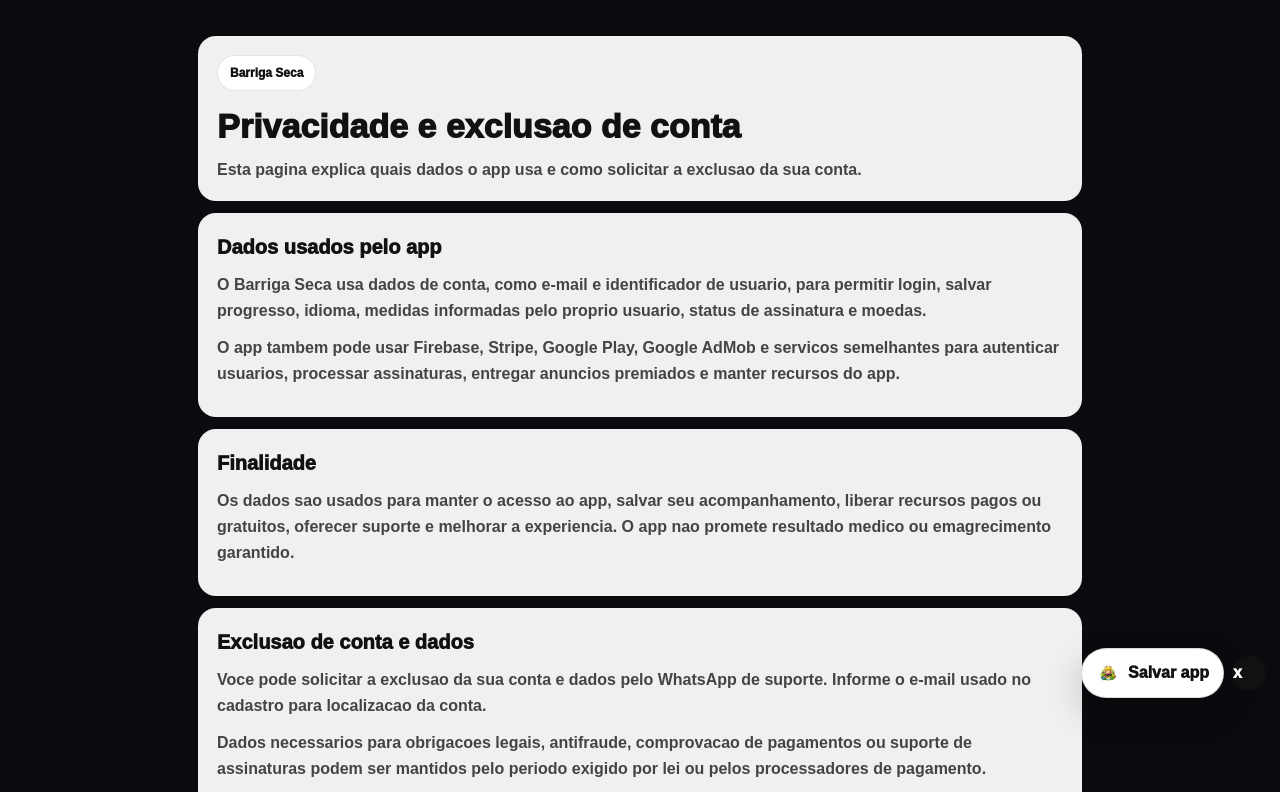
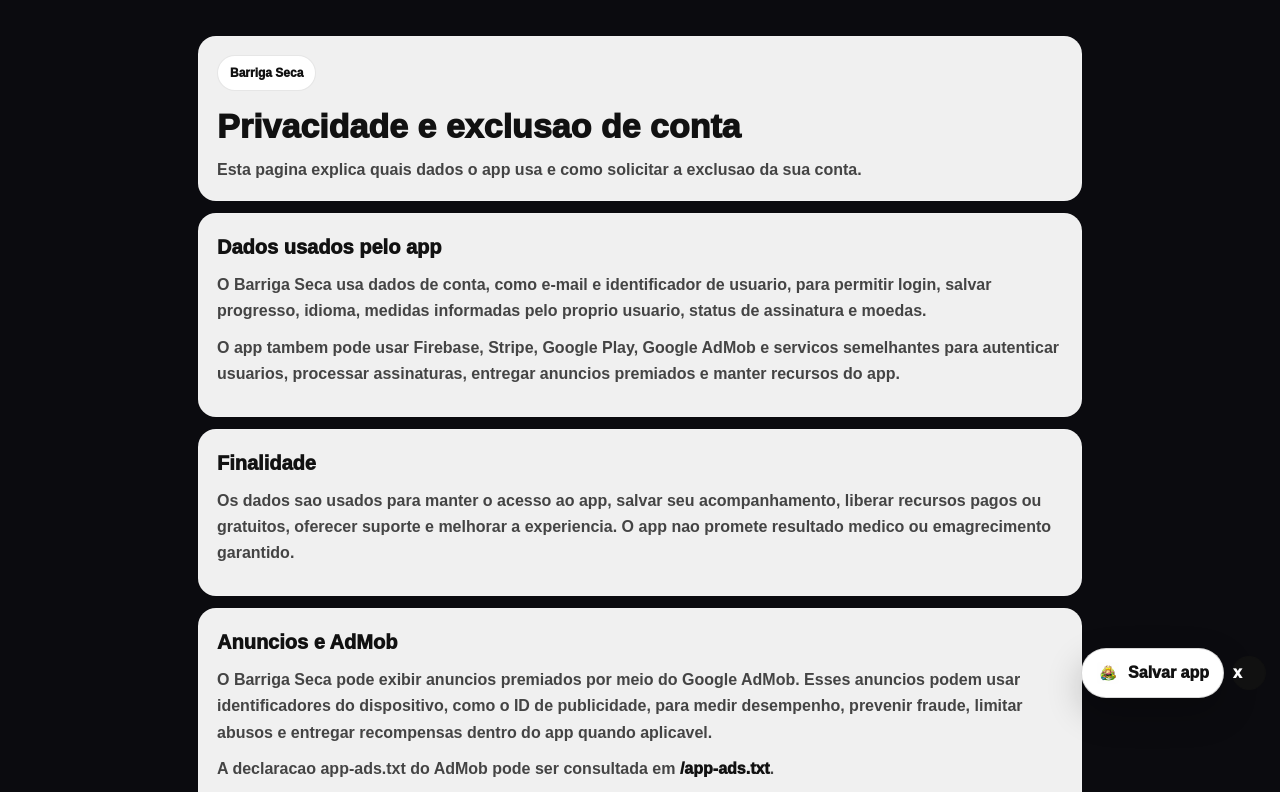
Before and after one commit to u6605612188-gif/barrigaseca-saas, a Next.js app: page /privacidade in a window 1280 px wide. Shown: the top 792 px of the page. Built offline with nearby package versions, Linux system fonts and the light colour scheme.

Commit message:
Atualiza privacidade com informacoes do AdMob

```diff
--- a/app/privacidade/page.tsx
+++ b/app/privacidade/page.tsx
@@ -40,6 +40,19 @@
           Os dados sao usados para manter o acesso ao app, salvar seu acompanhamento, liberar recursos pagos
           ou gratuitos, oferecer suporte e melhorar a experiencia. O app nao promete resultado medico ou
           emagrecimento garantido.
+        </p>
+      </section>
+
+      <section style={styles.card}>
+        <h2 style={styles.h2}>Anuncios e AdMob</h2>
+        <p style={styles.text}>
+          O Barriga Seca pode exibir anuncios premiados por meio do Google AdMob. Esses anuncios podem usar
+          identificadores do dispositivo, como o ID de publicidade, para medir desempenho, prevenir fraude,
+          limitar abusos e entregar recompensas dentro do app quando aplicavel.
+        </p>
+        <p style={styles.text}>
+          A declaracao app-ads.txt do AdMob pode ser consultada em {" "}
+          <a href="/app-ads.txt" style={styles.link}>/app-ads.txt</a>.
         </p>
       </section>
 
```
